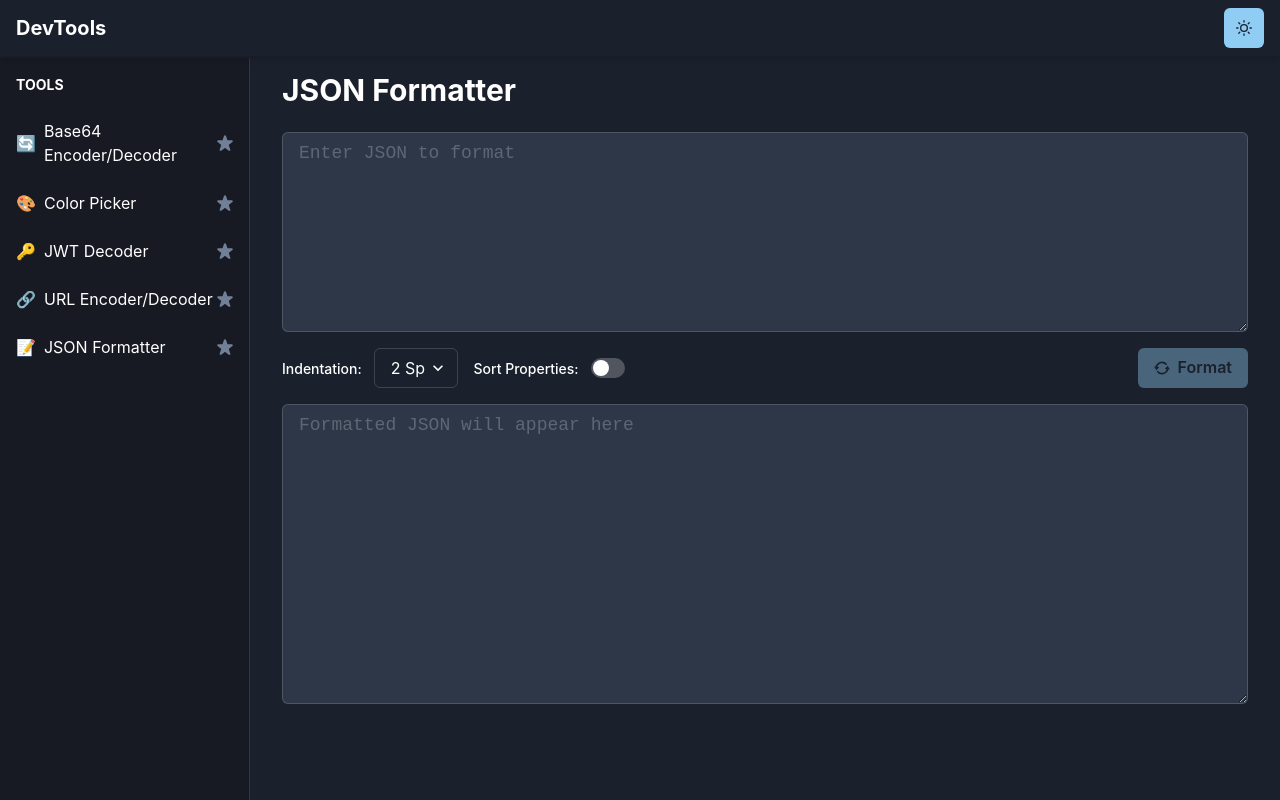
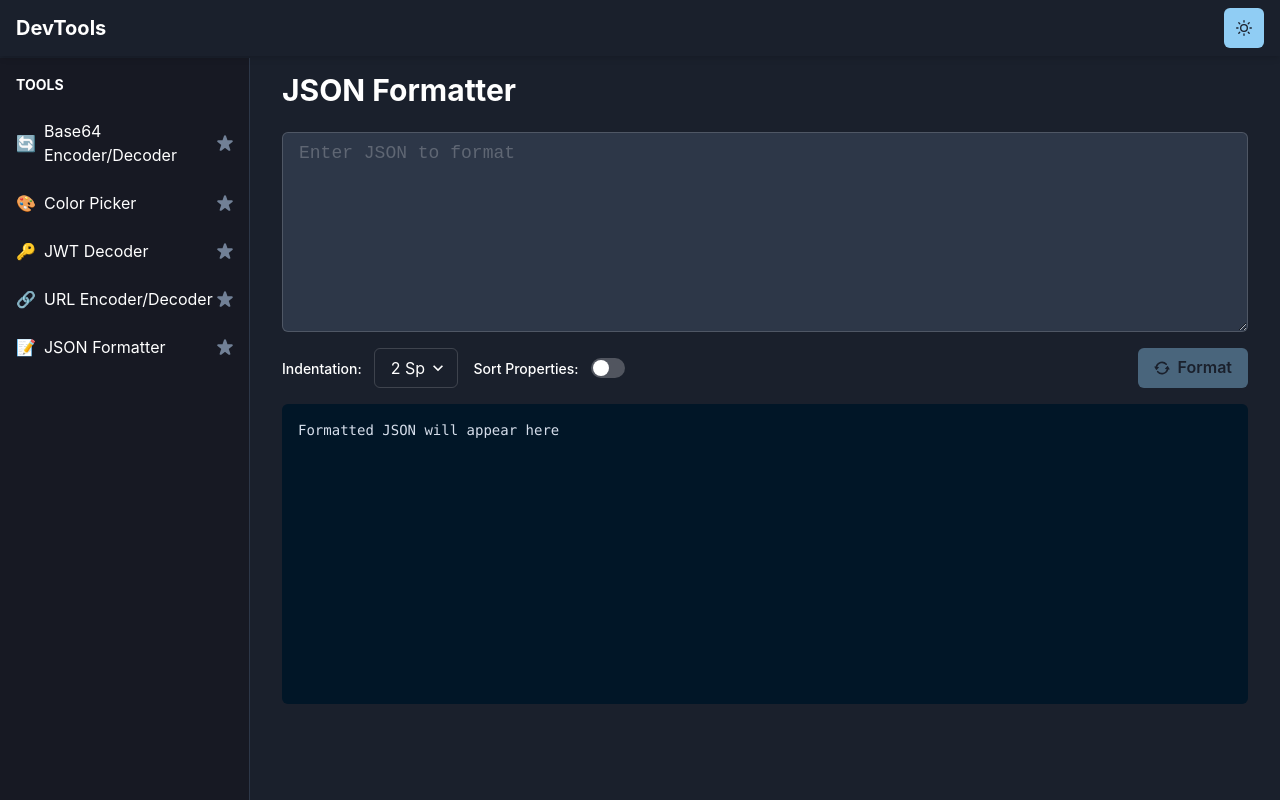
Before and after one commit to Zingzy/dev-tools, a React (Vite) app: page /tools/json-formatter in a window 1280 px wide. Built offline with nearby package versions, Linux system fonts and the light colour scheme.

Commit message:
Feat: Add SyntaxHighlighter component for enhanced JSON formatting display

```diff
--- a/package.json
+++ b/package.json
@@ -16,6 +16,7 @@
     "@emotion/react": "^11.11.3",
     "@emotion/styled": "^11.11.0",
     "framer-motion": "^10.17.9",
+    "prism-react-renderer": "^2.4.1",
     "react": "^18.2.0",
     "react-dom": "^18.2.0",
     "react-router-dom": "^6.21.1"
--- /dev/null
+++ b/src/components/shared/SyntaxHighlighter.jsx
@@ -0,0 +1,54 @@
+import { Box, useColorMode } from "@chakra-ui/react";
+import { Highlight, themes } from "prism-react-renderer";
+
+const SyntaxHighlighter = ({
+  code,
+  language,
+  minH = "300px",
+  fontSize = "sm",
+  ...props
+}) => {
+  const { colorMode } = useColorMode();
+  const theme = colorMode === "dark" ? themes.nightOwl : themes.nightOwlLight;
+
+  return (
+    <Box
+      position="relative"
+      fontFamily="monospace"
+      fontSize={fontSize}
+      minH={minH}
+      {...props}
+    >
+      <Highlight
+        theme={theme}
+        code={code}
+        language={language}
+      >
+        {({ className, style, tokens, getLineProps, getTokenProps }) => (
+          <Box
+            as="pre"
+            className={className}
+            style={{
+              ...style,
+              margin: 0,
+              padding: "1rem",
+              minHeight: minH,
+              borderRadius: "0.375rem",
+              overflow: "scroll",
+            }}
+          >
+            {tokens.map((line, i) => (
+              <div key={i} {...getLineProps({ line, key: i })}>
+                {line.map((token, key) => (
+                  <span key={key} {...getTokenProps({ token, key })} />
+                ))}
+              </div>
+            ))}
+          </Box>
+        )}
+      </Highlight>
+    </Box>
+  );
+};
+
+export default SyntaxHighlighter;
--- a/src/components/tools/JSONFormatterTool.jsx
+++ b/src/components/tools/JSONFormatterTool.jsx
@@ -14,6 +14,7 @@ import {
   Switch,
   Text,
 } from "@chakra-ui/react";
+import SyntaxHighlighter from "../shared/SyntaxHighlighter";
 import { CopyIcon, RepeatIcon } from "@chakra-ui/icons";
 import { useCopyToClipboard } from "../../hooks/useCopyToClipboard";
 import { useToolHistory } from "../../hooks/useToolHistory";
@@ -191,15 +192,10 @@ const JSONFormatterTool = () => {
         </HStack>
 
         <Box position="relative">
-          <Textarea
-            value={output}
-            placeholder="Formatted JSON will appear here"
-            size="lg"
+          <SyntaxHighlighter
+            code={output || "Formatted JSON will appear here"}
+            language="json"
             minH="300px"
-            isReadOnly
-            fontFamily="monospace"
-            whiteSpace="pre"
-            bg={colorMode === "dark" ? "gray.700" : "white"}
           />
           {!isEmpty(output) && (
             <IconButton
@@ -209,6 +205,10 @@ const JSONFormatterTool = () => {
               top={2}
               right={2}
               onClick={() => copyToClipboard(output)}
+              bg={colorMode === "dark" ? "gray.700" : "white"}
+              _hover={{
+                bg: colorMode === "dark" ? "gray.600" : "gray.100",
+              }}
             />
           )}
         </Box>
```
Also changed, not shown: 1 other file (tests, documents, lock files or other folders).
